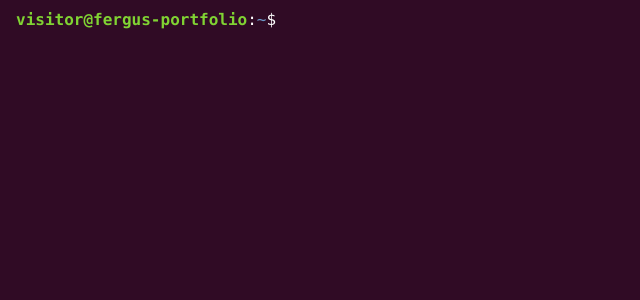
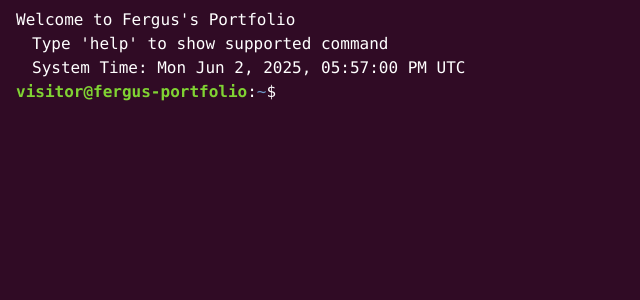
Before and after one commit to Fergus-Lai/portfolio-frontend, a React (Vite) app: page / in a window 1280 px wide. Shown: the top 300 px of the page, without its empty margins (0-640 px from the left). Built offline with nearby package versions, Linux system fonts and the light colour scheme.

Commit message:
Welcome Message

```diff
--- a/src/App.tsx
+++ b/src/App.tsx
@@ -9,12 +9,14 @@ import LSOutputLine from "./component/LSLine";
 import { CatOutput } from "./utils/catOuput";
 import CatLine from "./component/CatLine";
 import HelpLine from "./component/HelpLine";
+import Welcome from "./component/Welcome";
 
 function App() {
   const [terminalRecords, setTerminalRecords] = useState<
     (Command | LSOutput | CommandError | CatOutput | Help)[]
   >([new Command()]);
   const [commandHistory, setCommandHistory] = useState<string[]>([]);
+  const [showWelcome, setShowWelcome] = useState(true);
 
   const [path, setPath] = useState("~");
 
@@ -75,6 +77,7 @@ function App() {
       case "reset": {
         setTerminalRecords([new Command(currentPath, "")]);
         setCommandHistory([]);
+        setShowWelcome(false);
         return;
       }
       case "":
@@ -102,6 +105,7 @@ function App() {
   };
   return (
     <main className="flex min-h-screen min-w-screen h-full w-full bg-terminal-purple flex-col pt-2">
+      {showWelcome && <Welcome />}
       {terminalRecords.map((record, i) =>
         record instanceof Command ? (
           <CommandLine
--- /dev/null
+++ b/src/component/Welcome.tsx
@@ -0,0 +1,35 @@
+import { useEffect, useState } from "react";
+
+export default function Welcome() {
+  const [formattedTimeString, setFormattedTimeString] = useState("");
+
+  useEffect(() => {
+    const options: Intl.DateTimeFormatOptions = {
+      weekday: "short", // Tue
+      year: "numeric", // 2025
+      month: "short", // Jun
+      day: "numeric", // 3
+      hour: "2-digit", // 10
+      minute: "2-digit", // 15
+      second: "2-digit", // 00
+      timeZone: "UTC",
+      timeZoneName: "short", // UTC
+    };
+    const time = new Date();
+    setFormattedTimeString(
+      time
+        .toLocaleString("en-US", options)
+        .replace(",", "") // remove comma after weekday
+        .replace("UTC", "UTC")
+    );
+    return () => {};
+  }, []);
+
+  return (
+    <div className="flex flex-col px-4 font-mono w-full text-white">
+      <div>Welcome to Fergus's Portfolio</div>
+      <div className="px-4">Type 'help' to show supported command</div>
+      <div className="px-4">System Time: {formattedTimeString}</div>
+    </div>
+  );
+}
```
